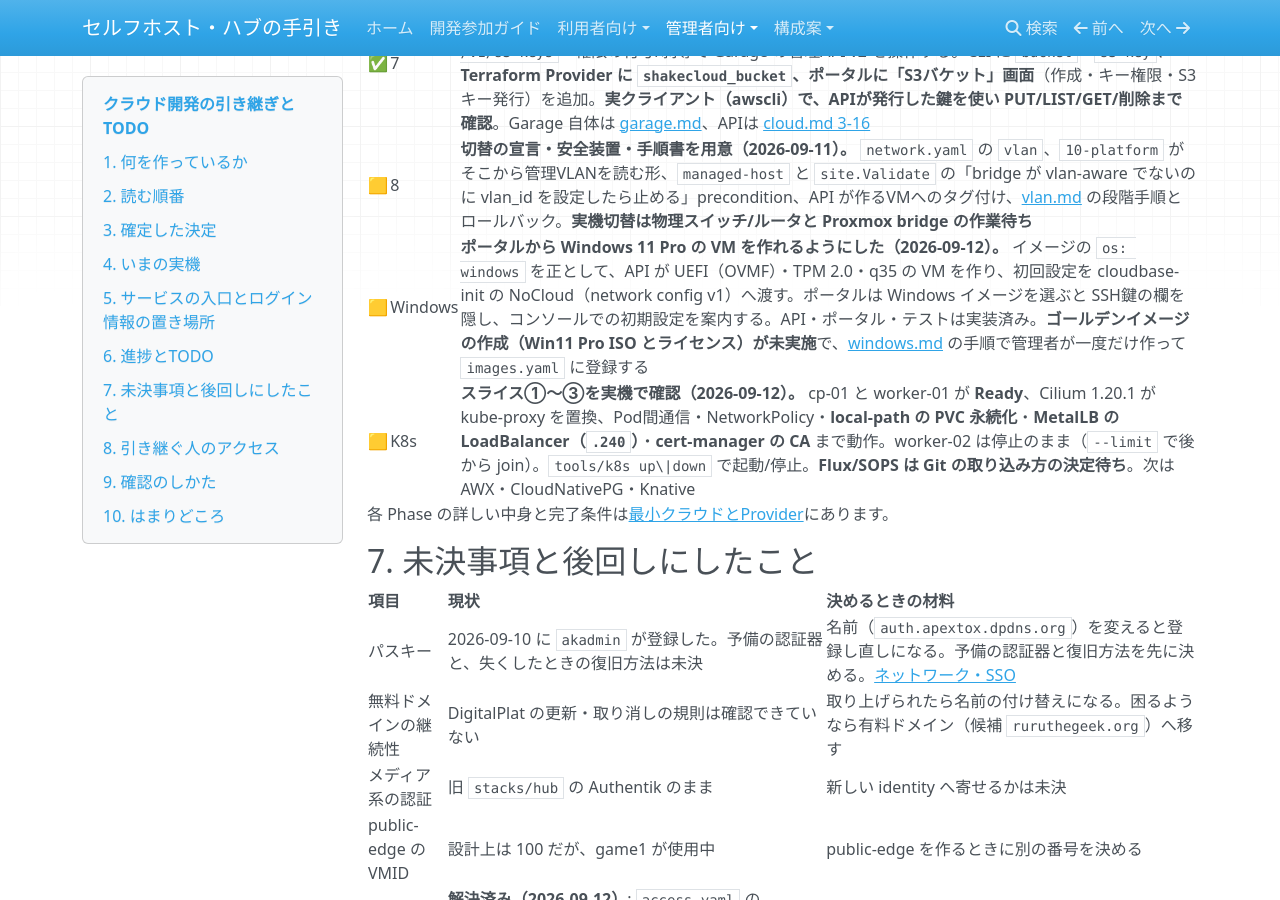
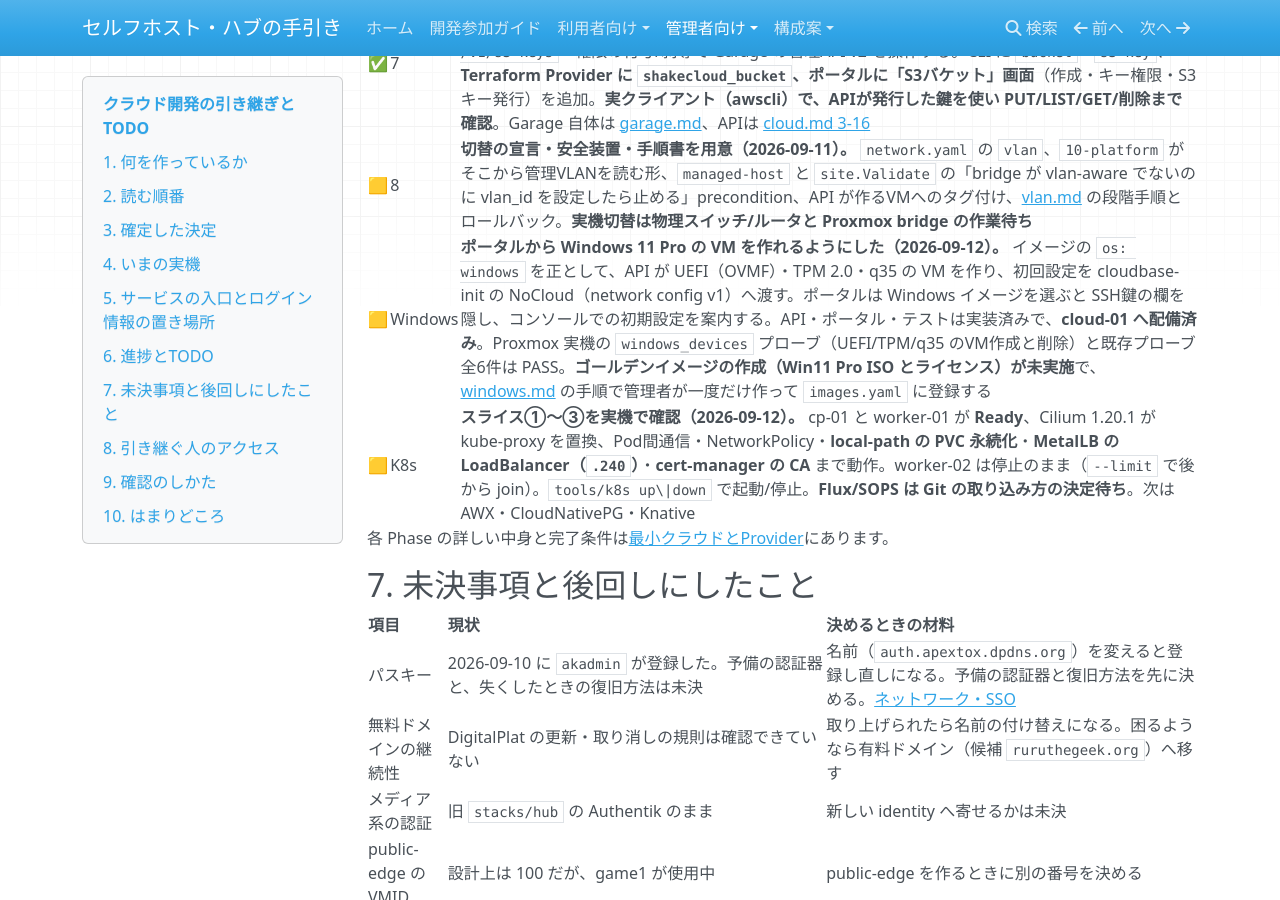
Before and after one commit to rurutheGeek/shake-cloud, an MkDocs documentation site: the page built from docs/operations/handover.md, in a window 1280 px wide and 900 px high, scrolled down 10634 px. Built offline with MkDocs 1.6.1, drawn with Linux system fonts in a browser that asks for light colours; nearby versions of some CDN libraries.

Commit message:
docs: Windows対応の配備と実機プローブの結果を引き継ぎへ記録する

```diff
--- a/docs/operations/handover.md
+++ b/docs/operations/handover.md
@@ -212,7 +212,7 @@
 | ✅ | 6 | **CLI と Terraform Provider を実装・実機確認（2026-09-11）。** CLI（`cloud/client`・`cloud/cli`）は identity・capacity・limits・events・instance・volume・sg・image・key・access-key を操作。Provider（`cloud/provider`、`terraform-plugin-framework`）は `shakecloud_instance`・`shakecloud_volume`・`shakecloud_volume_attachment`・`shakecloud_security_group`・`shakecloud_security_group_rule`・`shakecloud_key_pair` と `shakecloud_caller_identity`。実機で apply/plan‑no‑changes/import/destroy を確認。[CLI](cli.md)・[Provider](terraform-provider.md) |
 | ✅ | 7 | **Garage を storage-s3 VM（VMID 130、.206）へ単一ノードで構築し、バケット・S3キーを扱うクラウドAPIを実装（2026-09-11）。** データは専用32GiBディスク。API の `POST /v1/buckets`・`POST /v1/s3-keys`・権限の付与/剥奪で Garage の管理API v2 を操作する。CLI に `bucket`・`s3-key`、**Terraform Provider に `shakecloud_bucket`、ポータルに「S3バケット」画面**（作成・キー権限・S3キー発行）を追加。**実クライアント（awscli）で、APIが発行した鍵を使い PUT/LIST/GET/削除まで確認**。Garage 自体は [garage.md](garage.md)、APIは [cloud.md 3-16](cloud.md#3-16) |
 | 🟨 | 8 | **切替の宣言・安全装置・手順書を用意（2026-09-11）。** `network.yaml` の `vlan`、`10-platform` がそこから管理VLANを読む形、`managed-host` と `site.Validate` の「bridge が vlan-aware でないのに vlan_id を設定したら止める」precondition、API が作るVMへのタグ付け、[vlan.md](vlan.md) の段階手順とロールバック。**実機切替は物理スイッチ/ルータと Proxmox bridge の作業待ち** |
-| 🟨 | Windows | **ポータルから Windows 11 Pro の VM を作れるようにした（2026-09-12）。** イメージの `os: windows` を正として、API が UEFI（OVMF）・TPM 2.0・q35 の VM を作り、初回設定を cloudbase-init の NoCloud（network config v1）へ渡す。ポータルは Windows イメージを選ぶと SSH鍵の欄を隠し、コンソールでの初期設定を案内する。API・ポータル・テストは実装済み。**ゴールデンイメージの作成（Win11 Pro ISO とライセンス）が未実施**で、[windows.md](windows.md) の手順で管理者が一度だけ作って `images.yaml` に登録する | [windows.md](windows.md) |
+| 🟨 | Windows | **ポータルから Windows 11 Pro の VM を作れるようにした（2026-09-12）。** イメージの `os: windows` を正として、API が UEFI（OVMF）・TPM 2.0・q35 の VM を作り、初回設定を cloudbase-init の NoCloud（network config v1）へ渡す。ポータルは Windows イメージを選ぶと SSH鍵の欄を隠し、コンソールでの初期設定を案内する。API・ポータル・テストは実装済みで、**cloud-01 へ配備済み**。Proxmox 実機の `windows_devices` プローブ（UEFI/TPM/q35 のVM作成と削除）と既存プローブ全6件は PASS。**ゴールデンイメージの作成（Win11 Pro ISO とライセンス）が未実施**で、[windows.md](windows.md) の手順で管理者が一度だけ作って `images.yaml` に登録する | [windows.md](windows.md) |
 | 🟨 | K8s | **スライス①〜③を実機で確認（2026-09-12）。** cp-01 と worker-01 が **Ready**、Cilium 1.20.1 が kube-proxy を置換、Pod間通信・NetworkPolicy・**local-path の PVC 永続化**・**MetalLB の LoadBalancer（`.240`）**・**cert-manager の CA** まで動作。worker-02 は停止のまま（`--limit` で後から join）。`tools/k8s up\|down` で起動/停止。**Flux/SOPS は Git の取り込み方の決定待ち**。次は AWX・CloudNativePG・Knative | [kubernetes.md](kubernetes.md) |
 
 各 Phase の詳しい中身と完了条件は[最小クラウドとProvider](../architecture/cloud.md)にあります。
```
